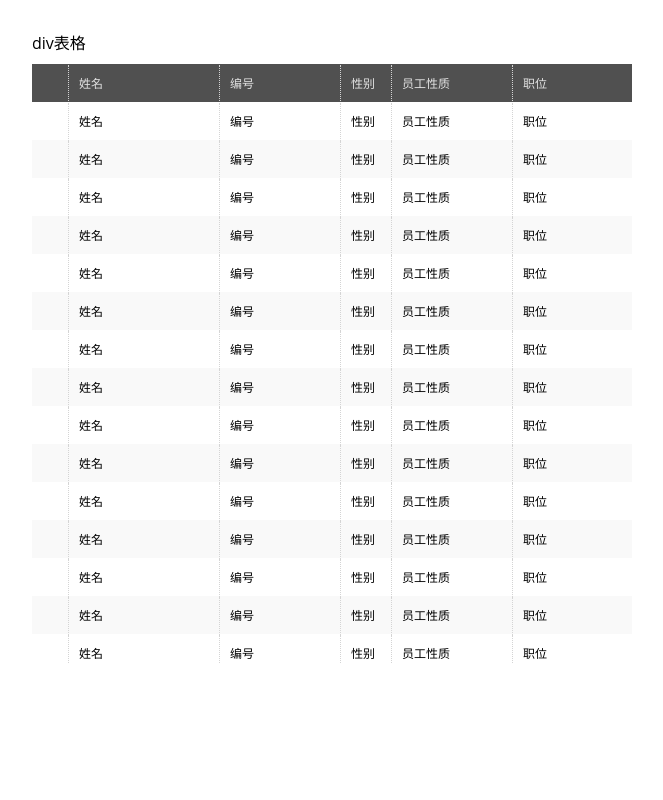
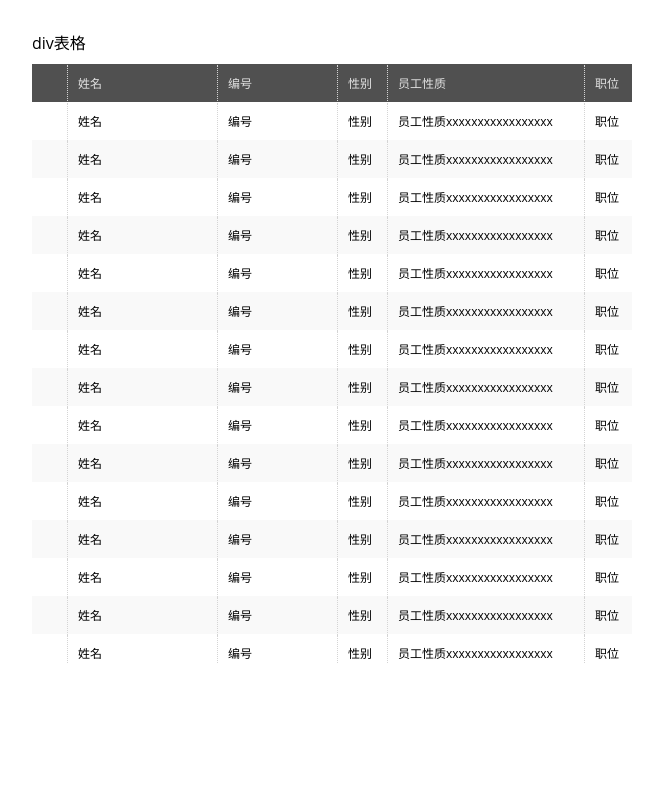
Before and after one commit to P-ppc/webComponents, a plain HTML site: page divTable/index.html in a window 1280 px wide. Shown: the whole page, without its empty margins (308-971 px from the left). Drawn offline with Linux system fonts and the light colour scheme.

Commit message:
divTable: 利用min-width实现动态宽度(宽度自适应)

```diff
--- a/divTable/index.css
+++ b/divTable/index.css
@@ -46,7 +46,7 @@ p {
 .grid-header .free {
     position: relative;
     /* 36 + 1: 为了Border*/
-    left: 37px;
+    left: 36px;
     overflow: hidden;
 }
 
@@ -66,7 +66,7 @@ p {
 .grid-body .free {
     position: relative;
     /* 36 + 1: 为了Border*/
-    left: 37px;
+    left: 36px;
     overflow: auto;
 }
 
@@ -87,53 +87,53 @@ p {
 
 .grid-item {
     display: inline-block;
-    text-indent: 20px;
     vertical-align: middle;
     height: 100%;
-    text-indent: 10px;
+    padding: 0 10px;
+    box-sizing: border-box;
     border-right: #d4d4d4 dotted 1px;
 }
 
 .grid-item.check {
-    width: 36px;
+    min-width: 36px;
 }
 
 .grid-item.name {
-    width: 150px;
+    min-width: 150px;
 }
 
 .grid-item.no {
-    width: 120px;
+    min-width: 120px;
 }
 
 .grid-item.gender {
-    width: 50px;
+    min-width: 50px;
 }
 
 .grid-item.property {
-    width: 120px;
+    min-width: 120px;
 }
 
 .grid-item.position {
-    width: 120px;
+    min-width: 120px;
 }
 
 .grid-item.status {
-    width: 150px;
+    min-width: 150px;
 }
 
 .grid-item.region {
-    width: 150px;
+    min-width: 150px;
 }
 
 .grid-item.role {
-    width: 150px;
+    min-width: 150px;
 }
 
 .grid-item.managementUnit {
-    width: 100px;
+    min-width: 100px;
 }
 
 .grid-item.GID {
-    width: 100px;
+    min-width: 100px;
 }
--- a/divTable/index.html
+++ b/divTable/index.html
@@ -60,7 +60,7 @@
                 ><div class="grid-item name">姓名</div
                 ><div class="grid-item no">编号</div
                 ><div class="grid-item gender">性别</div
-                ><div class="grid-item property">员工性质</div
+                ><div class="grid-item property">员工性质xxxxxxxxxxxxxxxxx</div
                 ><div class="grid-item position">职位</div
                 ><div class="grid-item status">在职状态</div
                 ><div class="grid-item region">地区</div
@@ -84,7 +84,7 @@ $(function() {
     }
     var gridBodyHtml = template("gridBodyTemplate", _list);
     $(".grid-body").html(gridBodyHtml);
-
+    var initTable = function() {
         // 计算grid-body的宽度
         var headerHeight = 38;
         var currentHeight = $(".grid-body").height();
@@ -103,10 +103,22 @@ $(function() {
         // 计算grid-body .freeze的高度
         $(".grid-body .freeze").css({
             height: bodyHeight < currentHeight ? bodyHeight : currentHeight
-    })
+        });
+
         // 计算.grid-row的宽度
         var scrollWidth = $(".grid-body .free")[0].scrollWidth;
         $(".grid-body .free .grid-row").width(scrollWidth);
+        // 计算每个grid-item的宽度, 通过class标记
+        var $columnItems = $(".grid-item.property");
+        var maxWidth = 0;
+        $columnItems.each(function() {
+            if ($(this).outerWidth() > maxWidth) {
+                maxWidth = $(this).outerWidth();
+            }
+        });
+        $columnItems.width(maxWidth);
+    };
+    initTable();
 });
 </script>
 <!-- 滚动事件处理 -->
```
Also changed, not shown: divTable/readme.md. Lines whose indentation alone changed are shown as unchanged.
